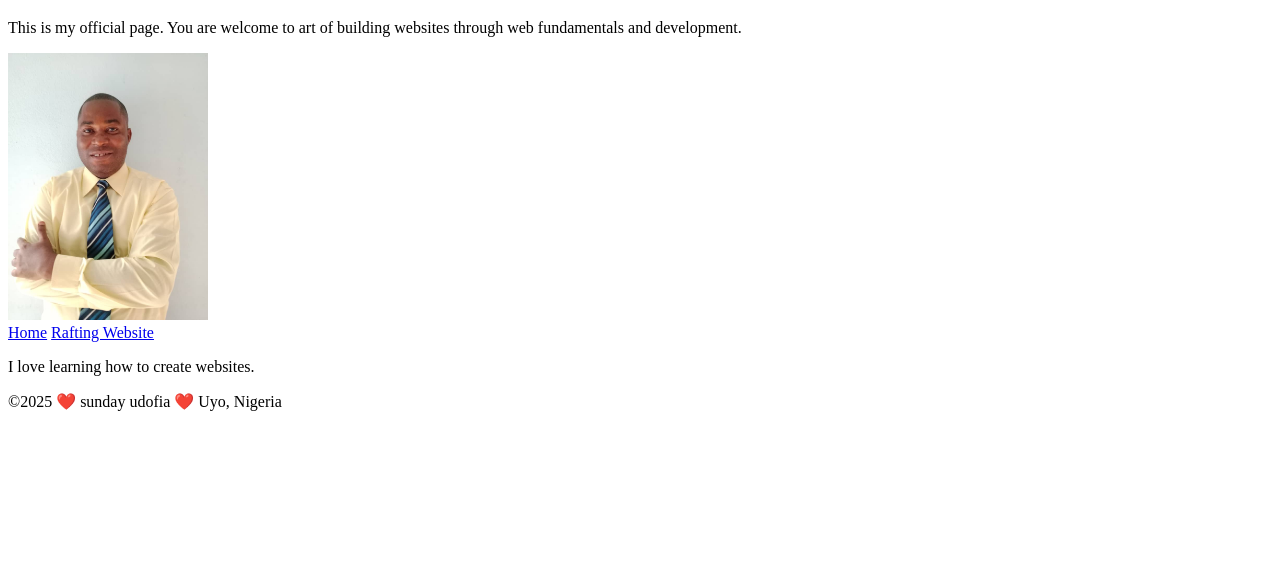
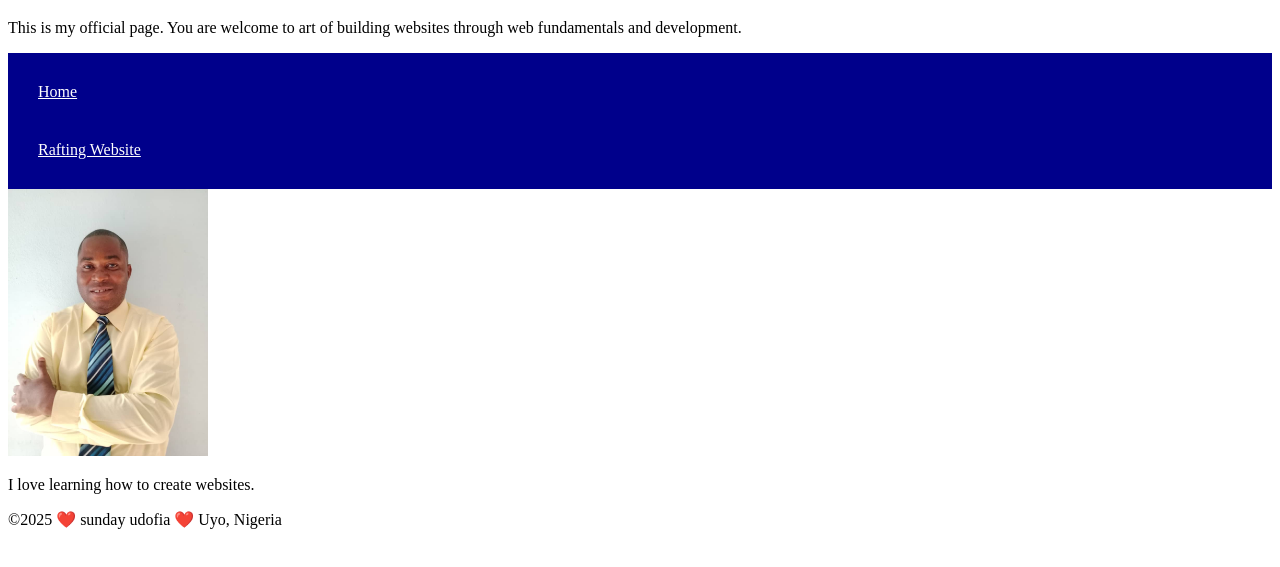
Before and after one commit to River-Sun22/wdd130, a plain HTML site: page index.html in a window 1280 px wide. Shown: the part 61-628 px from the top of the page. Drawn offline with Linux system fonts and the light colour scheme.

Commit message:
I wrote css program added the styles.css file to the index.html

```diff
--- a/index.html
+++ b/index.html
@@ -5,6 +5,7 @@
     <meta charset="UTF-8">
     <meta name="viewport" content="width=device-width, initial-scale=1.0">
     <title>Sunday Udofia | wdd 130</title>
+    <link rel="stylesheet" href="styles/styles.css">
 </head>
 
 <body>
@@ -14,13 +15,14 @@
         <p>This is my official page. You are welcome to art of building websites through web fundamentals and
             development.</p>
 
-        <img src="images/Sunday Udofia.jpg" alt="Hello, I am sunday-udofia." width="200">
+
         <nav>
             <a href="#">Home</a>
             <a href="wwr/">Rafting Website</a>
         </nav>
 
     </header>
+    <img src="images/Sunday Udofia.jpg" alt="Hello, I am sunday-udofia." width="200">
     <main>
         <p>I love learning how to create websites.</p>
     </main>
--- a/styles/styles.css
+++ b/styles/styles.css
@@ -0,0 +1,10 @@
+nav {
+  background-color: darkblue;
+  padding: 10px;
+}
+
+nav a {
+    color: white;
+    display: block;
+    padding: 20px;
+}
```
